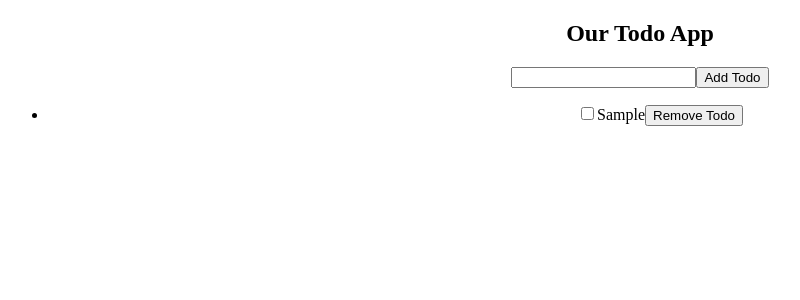
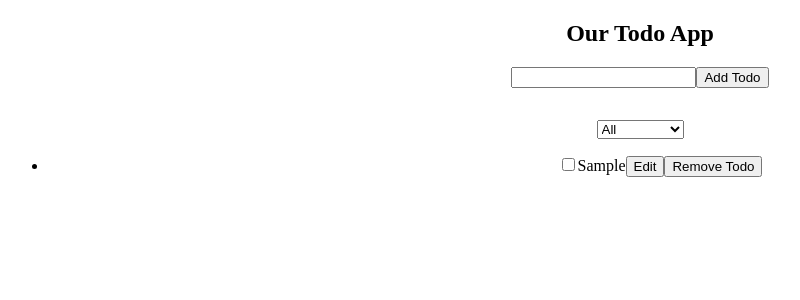
Before and after one commit to asiefmahir/batch-11, a React (Vite) app: page / in a window 1280 px wide. Both pictures are taken after typing "Sample" into the empty fields and a click on the button "Add Todo". Shown: the top 300 px of the page, without its empty margins (0-800 px from the left). Built offline with nearby package versions, Linux system fonts and the light colour scheme.

Commit message:
feat: Learn more about state and derived state

```diff
--- a/src/App.jsx
+++ b/src/App.jsx
@@ -4,6 +4,32 @@ const App = () => {
 	// Filter Logic Implementation
 	const [todoTitle, setTodoTitle] = useState("");
 	const [todoList, setTodoList] = useState([]);
+	const [filterTerm, setFilterTerm] = useState("all");
+	const [editMode, setEditMode] = useState(false);
+	const [editableTodo, setEditableTodo] = useState(null);
+	//typeof null
+	// filterTerm = "all"
+
+	// calculated States === derived State
+
+	const filteredTodoList = todoList.filter((todo) => {
+		if (filterTerm === "completed") {
+			return todo.isCompleted === true;
+			// false === true
+		} else if (filterTerm === "active") {
+			return todo.isCompleted === false;
+			// false === false
+			// true === false
+		} else {
+			return true;
+		}
+	});
+
+	// derived state
+	// completedTodoList
+	// activeTodoList
+
+	// "all" "active" "completed"
 	// todoList = newList
 
 	// oracle ->
@@ -14,6 +40,10 @@ const App = () => {
 		event.preventDefault();
 		if (!todoTitle.trim()) return alert(`Please provide a valid title`);
 
+		editMode === true ? updateTitleHandler() : createTodo();
+	};
+
+	const createTodo = () => {
 		const newTodo = {
 			id: Date.now() + "",
 			title: todoTitle,
@@ -49,6 +79,25 @@ const App = () => {
 		setTodoList(newList);
 	};
 
+	const editHandler = (todo) => {
+		setEditMode(true);
+		setEditableTodo(todo);
+		setTodoTitle(todo.title);
+	};
+
+	const updateTitleHandler = () => {
+		const newList = todoList.map((todo) => {
+			if (todo.id === editableTodo.id) {
+				return { ...todo, title: todoTitle };
+			}
+			return { ...todo };
+		});
+
+		setTodoList(newList);
+		setEditMode(false);
+		setTodoTitle("");
+	};
+
 	return (
 		<div style={{ textAlign: "center" }}>
 			<h2>Our Todo App</h2>
@@ -61,10 +110,24 @@ const App = () => {
 					value={todoTitle}
 					onChange={(event) => setTodoTitle(event.target.value)}
 				/>
-				<button type="submit">Add Todo</button>
+				<button type="submit">
+					{editMode === true ? "Update Todo" : "Add Todo"}
+				</button>
 			</form>
+			<select
+				onChange={(event) => setFilterTerm(event.target.value)}
+				// "completed"
+				style={{ marginTop: "2rem" }}
+				value={filterTerm}
+			>
+				<option value="all">All</option>
+				<option value="active">Active</option>
+				<option value="completed">Completed</option>
+			</select>
+			<br />
+			{/* <input type="text" /> */}
 			<ul>
-				{todoList.map((todo) => (
+				{filteredTodoList.map((todo) => (
 					<li key={todo.id}>
 						<input
 							type="checkbox"
@@ -72,6 +135,7 @@ const App = () => {
 							onChange={() => updateHandler(todo.id)}
 						/>
 						<span>{todo.title}</span>
+						<button onClick={() => editHandler(todo)}>Edit</button>
 						<button onClick={() => removeHandler(todo.id)}>
 							Remove Todo
 						</button>
```
